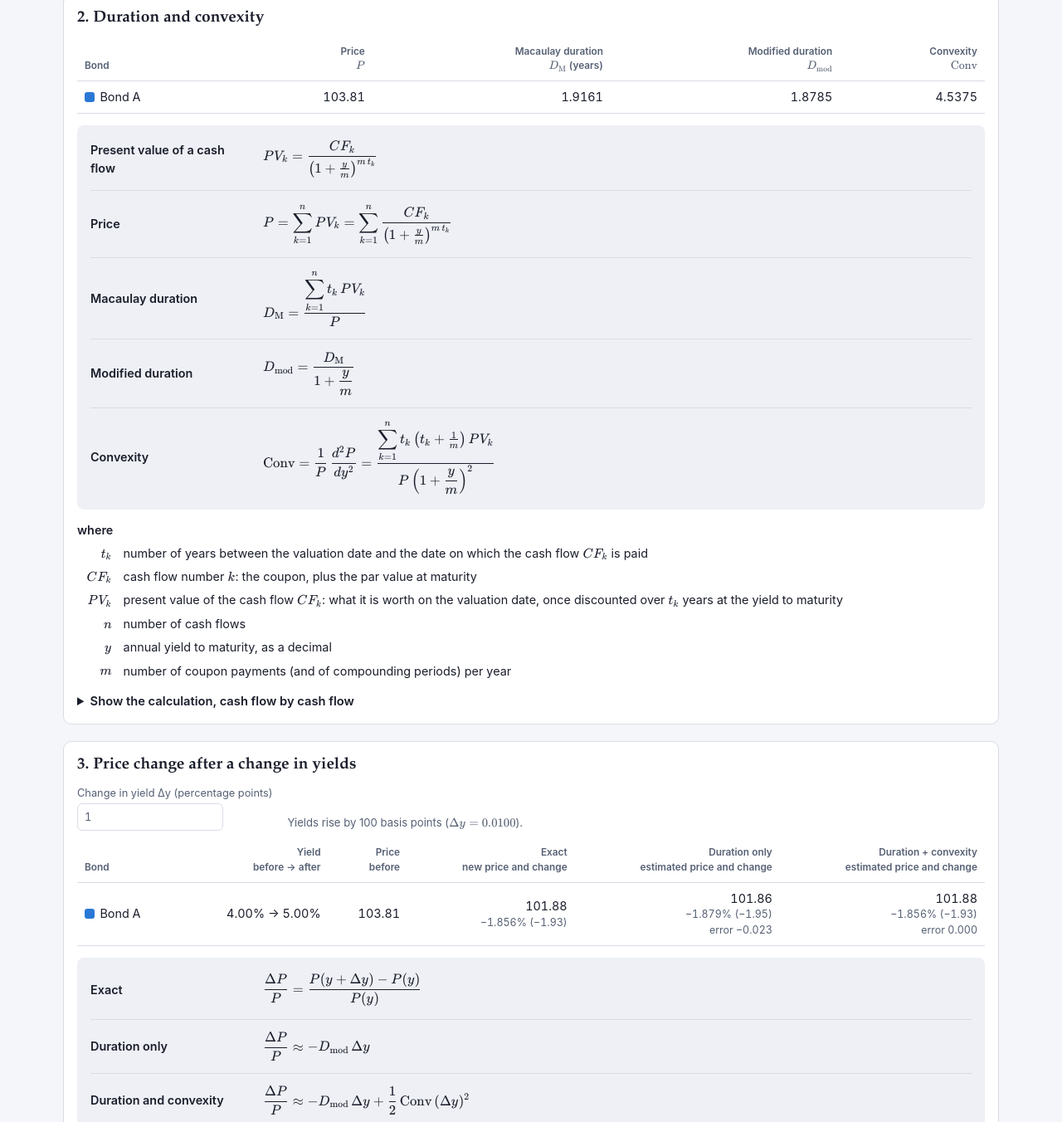
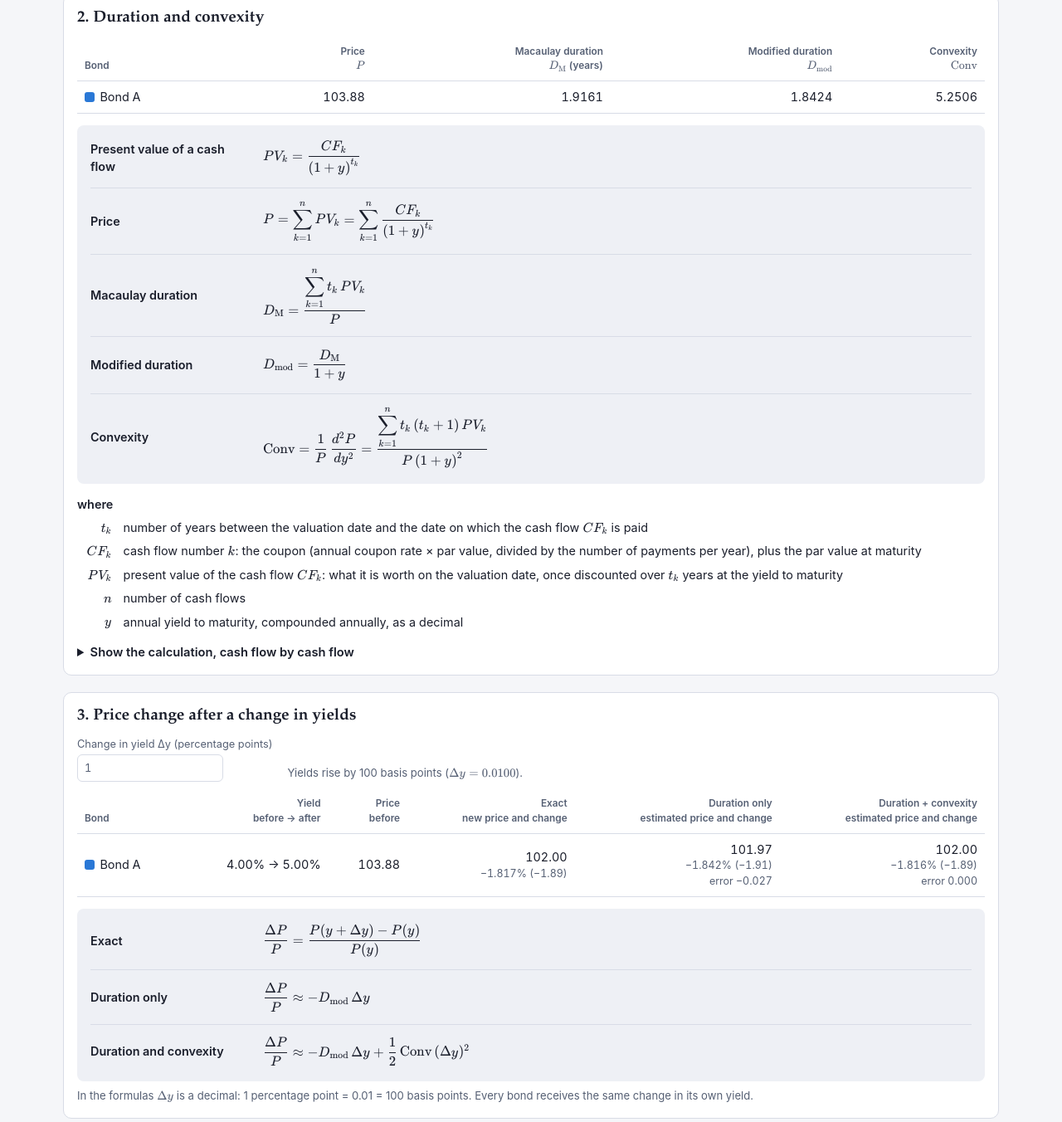
Before and after one commit to francescocampo1987/principles_financial_economics_2627, a plain HTML site: page bond-dashboard/index.html in a window 1280 px wide. Shown: the part 1016-2368 px from the top of the page at 83% size. Drawn offline with nearby package versions, Linux system fonts and the light colour scheme.

Commit message:
Compound the yield annually in the bond dashboard
Co-Authored-By: Claude Sonnet 5.5 <noreply@anthropic.com>

```diff
--- a/bond-dashboard/index.html
+++ b/bond-dashboard/index.html
@@ -146,20 +146,19 @@ footer{margin-top:22px;color:var(--muted);font-size:.85rem;max-width:86ch}
       <div class="card-head"><h2 id="h2b">2. Duration and convexity</h2></div>
       <div class="tablewrap"><table class="tbl" id="dur"></table></div>
       <div class="formulas">
-        <div class="f"><div class="f-name">Present value of a cash flow</div><div class="f-eq"><span data-tex="PV_k=\frac{CF_k}{\left(1+\frac{y}{m}\right)^{m\,t_k}}" data-display>PV<sub>k</sub> = CF<sub>k</sub> / (1 + y/m)<sup>m·t<sub>k</sub></sup></span></div></div>
-        <div class="f"><div class="f-name">Price</div><div class="f-eq"><span data-tex="P=\sum_{k=1}^{n} PV_k=\sum_{k=1}^{n}\frac{CF_k}{\left(1+\frac{y}{m}\right)^{m\,t_k}}" data-display>P = Σ PV<sub>k</sub> = Σ CF<sub>k</sub> / (1 + y/m)<sup>m·t<sub>k</sub></sup></span></div></div>
+        <div class="f"><div class="f-name">Present value of a cash flow</div><div class="f-eq"><span data-tex="PV_k=\frac{CF_k}{\left(1+y\right)^{t_k}}" data-display>PV<sub>k</sub> = CF<sub>k</sub> / (1 + y)<sup>t<sub>k</sub></sup></span></div></div>
+        <div class="f"><div class="f-name">Price</div><div class="f-eq"><span data-tex="P=\sum_{k=1}^{n} PV_k=\sum_{k=1}^{n}\frac{CF_k}{\left(1+y\right)^{t_k}}" data-display>P = Σ PV<sub>k</sub> = Σ CF<sub>k</sub> / (1 + y)<sup>t<sub>k</sub></sup></span></div></div>
         <div class="f"><div class="f-name">Macaulay duration</div><div class="f-eq"><span data-tex="D_{\text{M}}=\frac{\displaystyle\sum_{k=1}^{n} t_k\,PV_k}{P}" data-display>D<sub>M</sub> = Σ t<sub>k</sub> · PV<sub>k</sub> / P</span></div></div>
-        <div class="f"><div class="f-name">Modified duration</div><div class="f-eq"><span data-tex="D_{\text{mod}}=\frac{D_{\text{M}}}{1+\dfrac{y}{m}}" data-display>D<sub>mod</sub> = D<sub>M</sub> / (1 + y/m)</span></div></div>
-        <div class="f"><div class="f-name">Convexity</div><div class="f-eq"><span data-tex="\text{Conv}=\frac{1}{P}\,\frac{d^2P}{dy^2}=\frac{\displaystyle\sum_{k=1}^{n} t_k\left(t_k+\tfrac{1}{m}\right)PV_k}{P\left(1+\dfrac{y}{m}\right)^{2}}" data-display>Conv = (1/P) · d²P/dy² = Σ t<sub>k</sub> (t<sub>k</sub> + 1/m) · PV<sub>k</sub> / [P · (1 + y/m)²]</span></div></div>
+        <div class="f"><div class="f-name">Modified duration</div><div class="f-eq"><span data-tex="D_{\text{mod}}=\frac{D_{\text{M}}}{1+y}" data-display>D<sub>mod</sub> = D<sub>M</sub> / (1 + y)</span></div></div>
+        <div class="f"><div class="f-name">Convexity</div><div class="f-eq"><span data-tex="\text{Conv}=\frac{1}{P}\,\frac{d^2P}{dy^2}=\frac{\displaystyle\sum_{k=1}^{n} t_k\left(t_k+1\right)PV_k}{P\left(1+y\right)^{2}}" data-display>Conv = (1/P) · d²P/dy² = Σ t<sub>k</sub> (t<sub>k</sub> + 1) · PV<sub>k</sub> / [P · (1 + y)²]</span></div></div>
       </div>
       <p class="where-title">where</p>
       <dl class="where">
         <dt><span data-tex="t_k">t<sub>k</sub></span></dt><dd>number of years between the valuation date and the date on which the cash flow <span data-tex="CF_k">CF<sub>k</sub></span> is paid</dd>
-        <dt><span data-tex="CF_k">CF<sub>k</sub></span></dt><dd>cash flow number <span data-tex="k"><i>k</i></span>: the coupon, plus the par value at maturity</dd>
+        <dt><span data-tex="CF_k">CF<sub>k</sub></span></dt><dd>cash flow number <span data-tex="k"><i>k</i></span>: the coupon (annual coupon rate × par value, divided by the number of payments per year), plus the par value at maturity</dd>
         <dt><span data-tex="PV_k">PV<sub>k</sub></span></dt><dd>present value of the cash flow <span data-tex="CF_k">CF<sub>k</sub></span>: what it is worth on the valuation date, once discounted over <span data-tex="t_k">t<sub>k</sub></span> years at the yield to maturity</dd>
         <dt><span data-tex="n"><i>n</i></span></dt><dd>number of cash flows</dd>
-        <dt><span data-tex="y"><i>y</i></span></dt><dd>annual yield to maturity, as a decimal</dd>
-        <dt><span data-tex="m"><i>m</i></span></dt><dd>number of coupon payments (and of compounding periods) per year</dd>
+        <dt><span data-tex="y"><i>y</i></span></dt><dd>annual yield to maturity, compounded annually, as a decimal</dd>
       </dl>
       <details id="calc">
         <summary>Show the calculation, cash flow by cash flow</summary>
@@ -185,7 +184,7 @@ footer{margin-top:22px;color:var(--muted);font-size:.85rem;max-width:86ch}
     </section>
   </div>
   <footer>
-    Assumptions: the yield to maturity <span data-tex="y">y</span> is an annual rate compounded as often as the coupon is paid (<span data-tex="m">m</span> times a year); coupons are equally spaced and the bond is valued on a coupon date, just after any payment (no accrued interest); maturity is therefore a whole number of coupon periods; no default risk and no embedded options. A zero-coupon bond is a bond with a coupon rate of 0%.
+    Assumptions: the yield to maturity <span data-tex="y">y</span> is compounded annually, whatever the coupon frequency: a cash flow paid after <span data-tex="t">t</span> years is discounted by <span data-tex="(1+y)^{t}">(1 + y)<sup>t</sup></span>; coupons are equally spaced and the bond is valued on a coupon date, just after any payment (no accrued interest); maturity is therefore a whole number of coupon periods; no default risk and no embedded options. A zero-coupon bond is a bond with a coupon rate of 0%.
   </footer>
 </div>
 
@@ -193,7 +192,7 @@ footer{margin-top:22px;color:var(--muted);font-size:.85rem;max-width:86ch}
 /*CORE-START*/
 const Core = (function () {
   'use strict';
-  // a bond: F par value, c annual coupon rate, m coupon payments per year, T maturity in years, y annual yield (rates in decimals)
+  // a bond: F par value, c annual coupon rate, m coupon payments per year, T maturity in years, y annual yield compounded annually (rates in decimals)
   function problem(b) {
     if (!(b.F > 0) || !isFinite(b.F)) return { field: 'F', msg: 'The par value must be a positive number.' };
     if (!(b.c >= 0 && b.c <= 1)) return { field: 'c', msg: 'The coupon rate must be between 0% and 100%.' };
@@ -213,18 +212,18 @@ const Core = (function () {
     return out;
   }
   function price(b, y) {
-    const i = (y === undefined ? b.y : y) / b.m;
-    return cashflows(b).reduce(function (s, f) { return s + f.cf / Math.pow(1 + i, f.k); }, 0);
+    const r = y === undefined ? b.y : y;
+    return cashflows(b).reduce(function (s, f) { return s + f.cf / Math.pow(1 + r, f.t); }, 0);
   }
   function analyse(b) {
-    const i = b.y / b.m;
+    const g = 1 + b.y;
     const rows = cashflows(b).map(function (f) {
-      const df = Math.pow(1 + i, -f.k), pv = f.cf * df;
-      return { k: f.k, t: f.t, coupon: f.coupon, par: f.par, cf: f.cf, df: df, pv: pv, tpv: f.t * pv, cpv: f.t * (f.t + 1 / b.m) * pv };
+      const df = Math.pow(g, -f.t), pv = f.cf * df;
+      return { k: f.k, t: f.t, coupon: f.coupon, par: f.par, cf: f.cf, df: df, pv: pv, tpv: f.t * pv, cpv: f.t * (f.t + 1) * pv };
     });
     const sum = function (key) { return rows.reduce(function (s, r) { return s + r[key]; }, 0); };
     const P = sum('pv'), tpv = sum('tpv'), cpv = sum('cpv'), mac = tpv / P;
-    return { rows: rows, price: P, sumTPV: tpv, sumCPV: cpv, macaulay: mac, modified: mac / (1 + i), convexity: cpv / (P * (1 + i) * (1 + i)) };
+    return { rows: rows, price: P, sumTPV: tpv, sumCPV: cpv, macaulay: mac, modified: mac / g, convexity: cpv / (P * g * g) };
   }
   // price after the yield moves by dy: exact, and the first- and second-order approximations
   function change(b, dy) {
@@ -410,22 +409,20 @@ const Core = (function () {
     if (!list.length) { $('calcTbl').innerHTML = ''; $('calcSum').innerHTML = 'Fix the inputs to see the calculation.'; return; }
     var b = list.filter(function (x) { return x.slot === calcSlot; })[0] || list[0];
     calcSlot = b.slot; sel.value = String(b.slot);
-    var a = Core.analyse(model(b)), i = b.y / 100 / b.m;
+    var a = Core.analyse(model(b)), g = 1 + b.y / 100;
     var h = '<thead><tr><th>Cash flow<br>' + tex('k', 'k') + '</th><th>Time (years)<br>' + tex('t_k', 't<sub>k</sub>') + '</th><th>Amount<br>' + tex('CF_k', 'CF<sub>k</sub>') + '</th>' +
-      '<th>Discount factor<br>' + tex('\\left(1+\\frac{y}{m}\\right)^{-m\\,t_k}', '(1 + y/m)<sup>−m·t<sub>k</sub></sup>') + '</th><th>Present value<br>' + tex('PV_k', 'PV<sub>k</sub>') + '</th>' +
-      '<th>Weighted by time<br>' + tex('t_k\\,PV_k', 't<sub>k</sub> · PV<sub>k</sub>') + '</th><th>For convexity<br>' + tex('t_k\\left(t_k+\\frac{1}{m}\\right)PV_k', 't<sub>k</sub>(t<sub>k</sub> + 1/m) · PV<sub>k</sub>') + '</th></tr></thead><tbody>';
+      '<th>Discount factor<br>' + tex('\\left(1+y\\right)^{-t_k}', '(1 + y)<sup>−t<sub>k</sub></sup>') + '</th><th>Present value<br>' + tex('PV_k', 'PV<sub>k</sub>') + '</th>' +
+      '<th>Weighted by time<br>' + tex('t_k\\,PV_k', 't<sub>k</sub> · PV<sub>k</sub>') + '</th><th>For convexity<br>' + tex('t_k\\left(t_k+1\\right)PV_k', 't<sub>k</sub>(t<sub>k</sub> + 1) · PV<sub>k</sub>') + '</th></tr></thead><tbody>';
     a.rows.filter(function (r) { return r.cf > 0; }).forEach(function (r, j) { h += '<tr><td>' + (j + 1) + '</td><td>' + fmt(r.t, 4).replace(/\.?0+$/, '') + '</td><td>' + money(r.cf) + '</td><td>' + fmt(r.df, 6) + '</td><td>' + fmt(r.pv, 4) + '</td><td>' + fmt(r.tpv, 4) + '</td><td>' + fmt(r.cpv, 4) + '</td></tr>'; });
     h += '<tr class="total"><td>Total</td><td></td><td></td><td></td><td>' + fmt(a.price, 4) + '</td><td>' + fmt(a.sumTPV, 4) + '</td><td>' + fmt(a.sumCPV, 4) + '</td></tr></tbody>';
     $('calcTbl').innerHTML = h;
-    var q = fmt(1 + i, 6), P = fmt(a.price, 4);
+    var q = fmt(g, 4), P = fmt(a.price, 4);
     var lines = [
-      '\\frac{y}{m}&=\\frac{' + tn(fmt(b.y, 2) + '%') + '}{' + b.m + '}=' + tn(fmt(i * 100, 4) + '%') + '\\ \\text{per period}',
       'D_{\\text{M}}&=\\frac{\\sum_k t_k\\,PV_k}{P}=\\frac{' + tn(fmt(a.sumTPV, 4)) + '}{' + tn(P) + '}=\\mathbf{' + tn(fmt(a.macaulay, 4)) + '}\\ \\text{years}',
-      'D_{\\text{mod}}&=\\frac{D_{\\text{M}}}{1+y/m}=\\frac{' + tn(fmt(a.macaulay, 4)) + '}{' + tn(q) + '}=\\mathbf{' + tn(fmt(a.modified, 4)) + '}',
+      'D_{\\text{mod}}&=\\frac{D_{\\text{M}}}{1+y}=\\frac{' + tn(fmt(a.macaulay, 4)) + '}{' + tn(q) + '}=\\mathbf{' + tn(fmt(a.modified, 4)) + '}',
       '\\text{Conv}&=\\frac{' + tn(fmt(a.sumCPV, 4)) + '}{' + tn(P) + '\\times ' + tn(q) + '^{2}}=\\mathbf{' + tn(fmt(a.convexity, 4)) + '}'
     ];
-    var plain = 'y/m = ' + fmt(b.y, 2) + '% / ' + b.m + ' = ' + fmt(i * 100, 4) + '% per period<br>' +
-      'D<sub>M</sub> = ' + fmt(a.sumTPV, 4) + ' / ' + P + ' = <b>' + fmt(a.macaulay, 4) + ' years</b><br>' +
+    var plain = 'D<sub>M</sub> = ' + fmt(a.sumTPV, 4) + ' / ' + P + ' = <b>' + fmt(a.macaulay, 4) + ' years</b><br>' +
       'D<sub>mod</sub> = ' + fmt(a.macaulay, 4) + ' / ' + q + ' = <b>' + fmt(a.modified, 4) + '</b><br>' +
       'Conv = ' + fmt(a.sumCPV, 4) + ' / (' + P + ' · ' + q + '²) = <b>' + fmt(a.convexity, 4) + '</b>';
     $('calcSum').innerHTML = tex('\\begin{aligned}' + lines.join('\\\\[8pt]') + '\\end{aligned}', plain, true);
```
